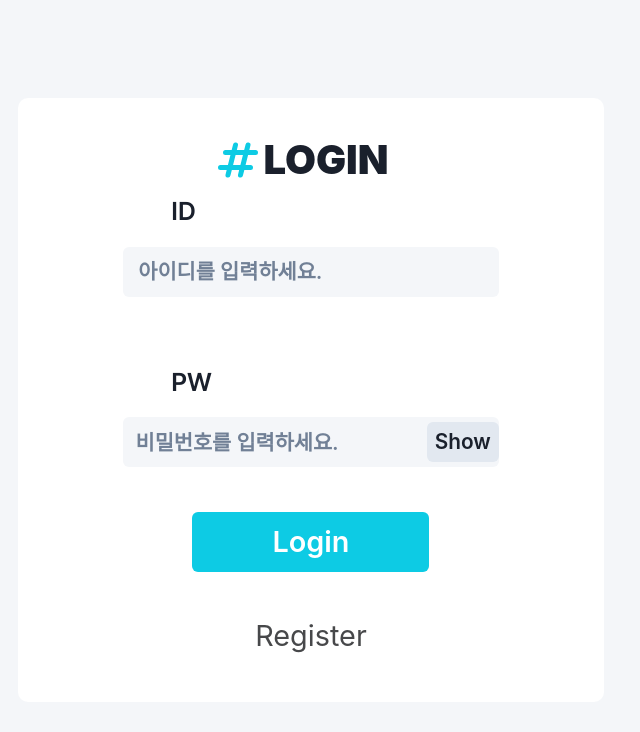
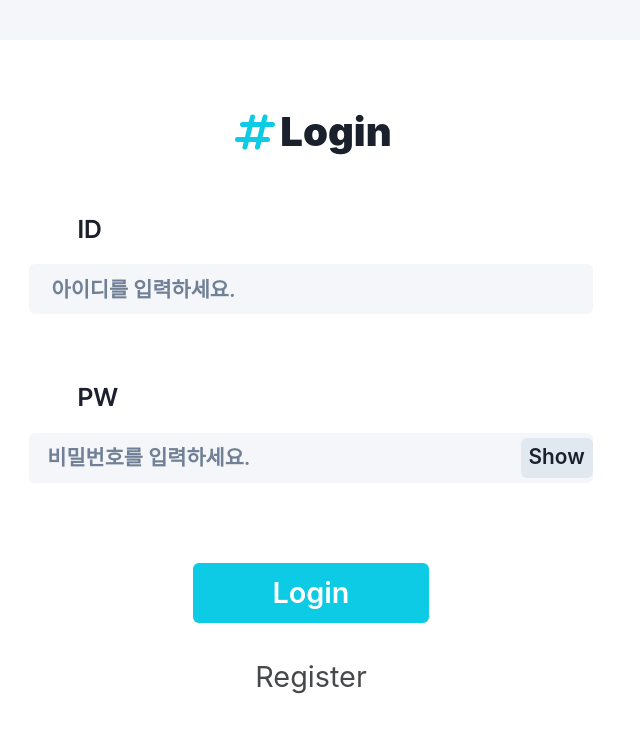
Before and after one commit to hodu42/ygit_fe, a React (Create React App) app: page /login in a window 1280 px wide. Shown: the top 732 px of the page, without its empty margins (329-969 px from the left). Built offline with nearby package versions, Linux system fonts and the light colour scheme.

Commit message:
회원가입 페이지 참고해서 반응형으로 만듬

```diff
--- a/src/pages/Login.tsx
+++ b/src/pages/Login.tsx
@@ -50,80 +50,91 @@ export const Login = ():React.JSX.Element => {
 
   return (
     <Flex width='100%' height='100vh' alignItems='center'>
-      <Flex width={{base: '100%', lg: '45.83%'}} height={{base: '100%', lg: '75.55%'}} flexDirection="column" bg="white" borderRadius='10px' justifyContent='space-evenly' alignItems='center' margin={{base: '0', lg: '0 auto'}}>
-        <Flex alignItems='center' justifyContent='center' mt={{base: '2rem'}}>
-          <Icon as={HiHashtag} boxSize={{ base: '50px' }} color="#0DCBE4" />
-          <Text fontSize={{base: '2.5rem'}} fontWeight={900} pr='20px'>LOGIN</Text>
+      <Flex
+        position="relative"
+        width="55rem"
+        height="45rem"
+        flexDirection="column"
+        bg="white"
+        margin={{base: '0',  lg: '0 auto'}}
+        borderRadius="10px"
+        justifyContent="space-evenly"
+        alignItems="center"
+      >
+        <Flex flexDirection="column" width="80%">
+          <Flex alignItems="center" justifyContent="center" pb="3rem">
+            <Icon as={HiHashtag} boxSize={{base: '50px'}} color="#0DCBE4" />
+            <Text fontSize={{base: '2.5rem'}} fontWeight={900}>
+              Login
+            </Text>
           </Flex>
-        <Flex flexDirection="column" width='80%' height='88.49%' justifyContent='space-evenly'>
-          <Flex flexDirection="column" alignItems='center'>
-            <Text pl='2rem' width='80%' ml='2rem' fontSize='1.6rem' fontFamily='Pretendard' fontWeight='600'>ID</Text>
+          <Flex flexDirection="column" alignItems="center">
+            <Text pl="2rem" width="80%" ml="2rem" fontSize="1.6rem" fontFamily="Pretendard" fontWeight="600">
+              ID
+            </Text>
               <Input
-              bg='#f4f6f9'
-              borderColor='transparent'
+                type="text"
+                bg="#f4f6f9"
+                borderColor="transparent"
+                mt='1rem'
                 pl="3%"
-              mt='1rem'
-              width='80%'
+                pr="4.7rem"
+                width="80%"
                 height="50px"
                 placeholder={isPhone ? '' : "아이디를 입력하세요."}
-              fontSize={{base: '1.3rem'}}
+                fontSize="1.3rem"
                 fontWeight={600}
                 focusBorderColor="#0dcbe4"
                 value={id}
                 onChange={(e) => setId(e.target.value)}
-              onSubmit={handleLogin}
               />
           </Flex>
-          <Flex mt='4rem' flexDirection="column" alignItems='center'>
-            <Text pl='2rem' width='80%' ml='2rem' fontSize='1.6rem' fontFamily='Pretendard' fontWeight='600'>PW</Text>
-            <InputGroup width='80%' mt='1rem' position='relative'>
+          <Flex mt="4rem" flexDirection="column" alignItems="center">
+            <Text pl="2rem" width="80%" ml="2rem" fontSize="1.6rem" fontFamily="Pretendard" fontWeight="600">
+              PW
+            </Text>
+            <InputGroup width="80%" mt="1rem" position="relative">
               <Input
                 type={show ? 'text' : 'password'}
-                bg='#f4f6f9'
-                borderColor='transparent'
+                bg="#f4f6f9"
+                borderColor="transparent"
                 pl="3%"
-                pr='4.7rem'
-                width='100%'
+                pr="4.7rem"
+                width="100%"
                 height="50px"
                 placeholder={isPhone ? '' : "비밀번호를 입력하세요."}
-                fontSize={{base:  '1.3rem'}}
+                fontSize="1.3rem"
                 fontWeight={600}
                 focusBorderColor="#0dcbe4"
                 value={pw}
                 onChange={(e) => setPw(e.target.value)}
               />
-              <InputRightElement
-                display='flex'
-                width='4.5rem'
-                height='50px'
-                position='absolute'
-                alignItems='center'
-              >
+              <InputRightElement width="4.5rem" height="50px" position="absolute" display="flex" alignItems="center">
                 <Button
-                  h='40px'
-                  bg='#e2e8f0'
-                  onClick={()=> setShow(!show)}
-                  _hover={{backgroundColor: '#cbd5e0'}}
-                  fontSize='1.3rem'
+                  h="40px"
+                  bg="#e2e8f0"
+                  onClick={() => setShow(!show)}
+                  _hover={{ backgroundColor: '#cbd5e0' }}
+                  fontSize="1.3rem"
                 >
                   {show ? 'Hide' : 'Show'}
                 </Button>
               </InputRightElement>
             </InputGroup>
           </Flex>
-          <Flex position='relative' flexDirection='column' height={{base: '230px',}} justifyContent='space-evenly' alignItems='center'>
+          <Flex position="relative" flexDirection='column' justifyContent="space-evenly" alignItems="center" pt="5rem">
             <Button
-              bg='#0DCBE4'
-              color='white'
-              borderColor='transparent'
+              bg="#0DCBE4"
+              color="white"
+              borderColor="transparent"
               fontSize="1.8rem"
-              maxHeight='50px'
-              height={{base: '9.6%'}}
-              _hover={{backgroundColor: '#0DA3E4'}}
+              height="50px"
+              _hover={{ backgroundColor: '#0DA3E4' }}
               onClick={handleLogin}
               sx={{
-                padding: '30px 80px'
-              }}>
+                padding: '30px 80px',
+              }}
+            >
               Login
             </Button>
             <ChakraLink
@@ -132,6 +143,7 @@ export const Login = ():React.JSX.Element => {
               to="/register"
               display="inline-flex"
               color='#47484a'
+              pt='2rem'
             >
               <Text fontSize="1.8rem" >Register</Text>
             </ChakraLink>
```
Lines whose indentation alone changed are shown as unchanged.
